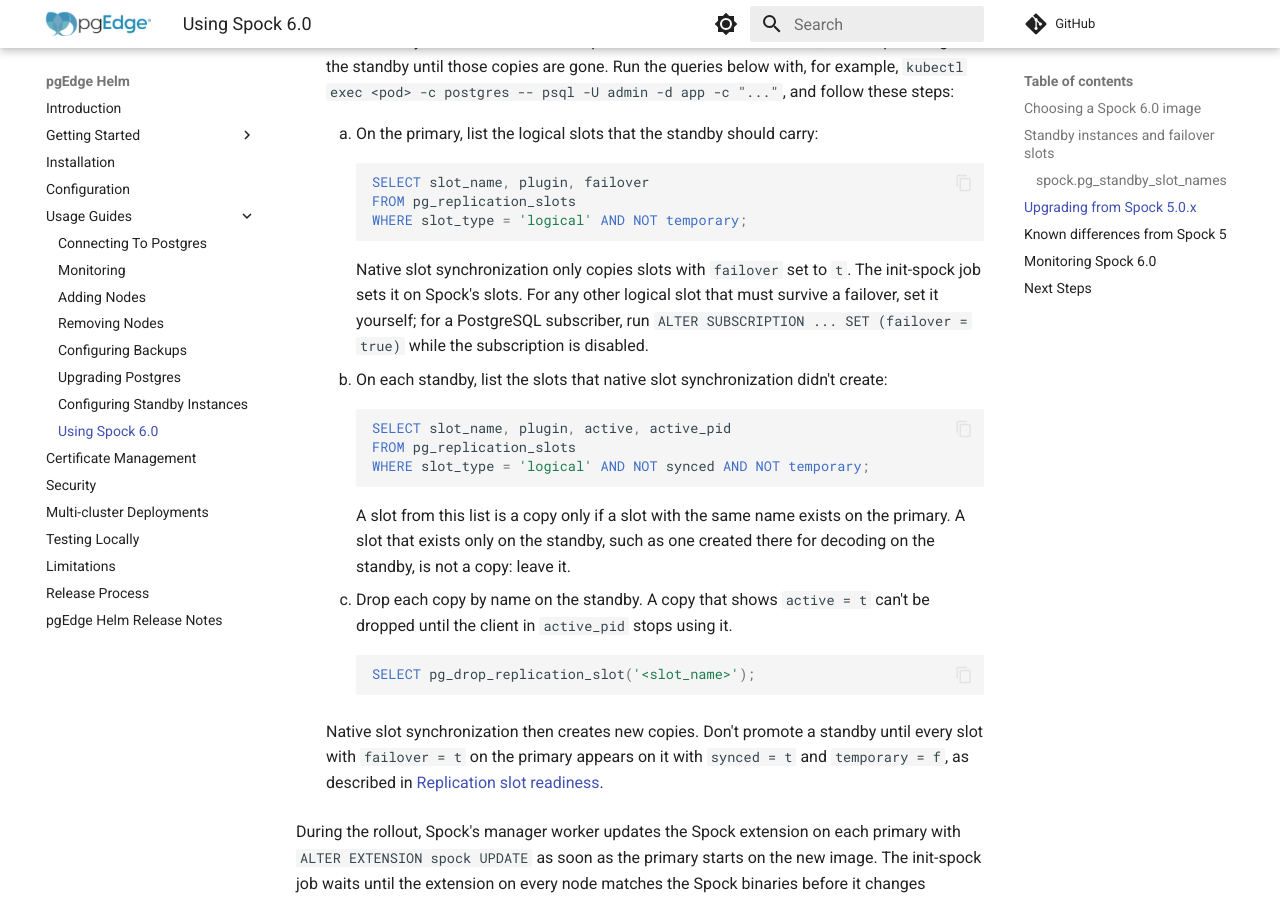
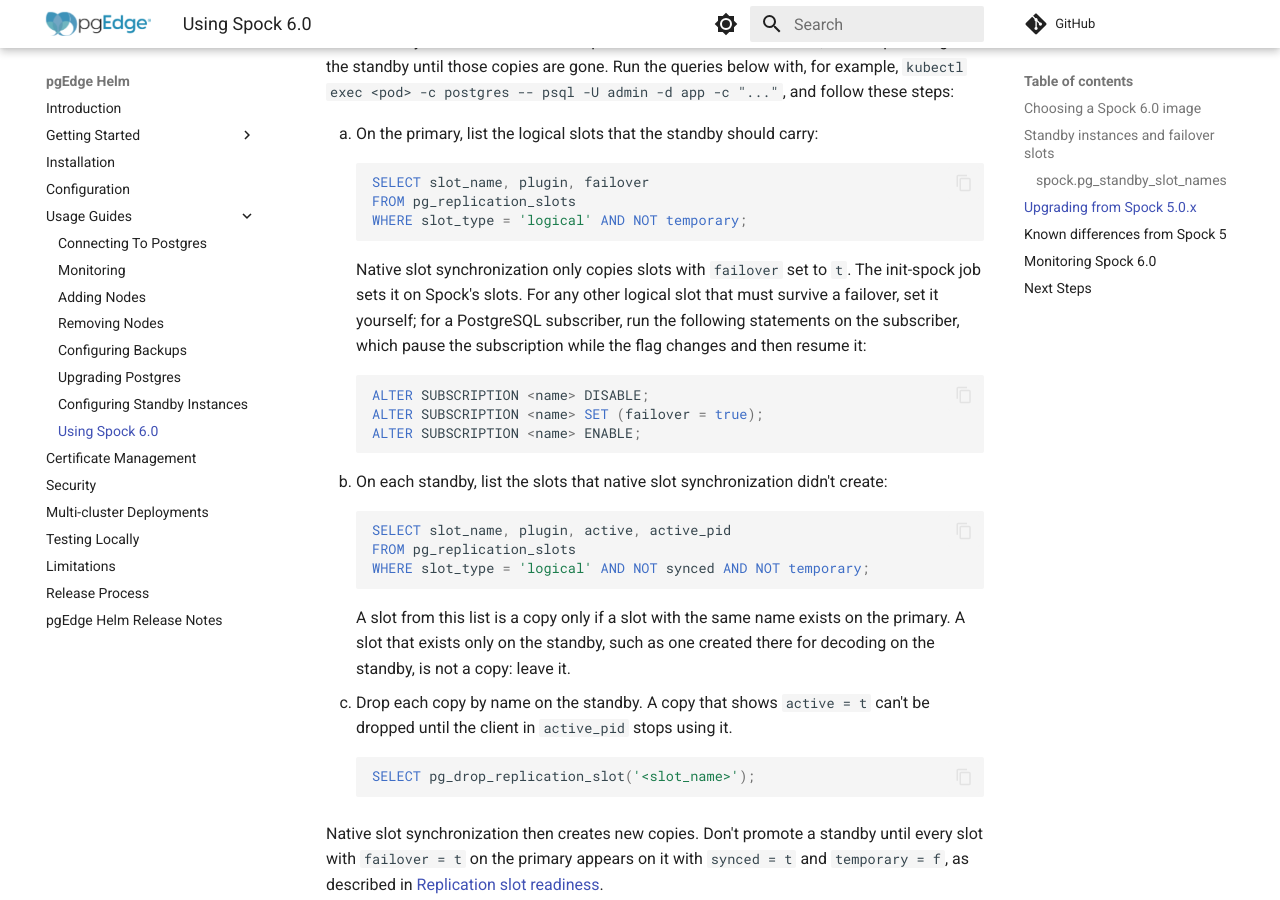
Before and after one commit to pgEdge/pgedge-helm, an MkDocs documentation site: the page built from docs/usage/spock6.md, in a window 1280 px wide and 900 px high, scrolled down 4563 px. Built offline with MkDocs 1.6.1 and Material for MkDocs 9.7.7, drawn with Linux system fonts in a browser that asks for light colours; comment, search, counter and statistics services are not loaded.

Commit message:
addressing AI review comments

````diff
--- a/docs/usage/spock6.md
+++ b/docs/usage/spock6.md
@@ -125,7 +125,13 @@ Use the following steps to upgrade:
         WHERE slot_type = 'logical' AND NOT temporary;
         ```
 
-        Native slot synchronization only copies slots with `failover` set to `t`. The init-spock job sets it on Spock's slots. For any other logical slot that must survive a failover, set it yourself; for a PostgreSQL subscriber, run `ALTER SUBSCRIPTION ... SET (failover = true)` while the subscription is disabled.
+        Native slot synchronization only copies slots with `failover` set to `t`. The init-spock job sets it on Spock's slots. For any other logical slot that must survive a failover, set it yourself; for a PostgreSQL subscriber, run the following statements on the subscriber, which pause the subscription while the flag changes and then resume it:
+
+        ```sql
+        ALTER SUBSCRIPTION <name> DISABLE;
+        ALTER SUBSCRIPTION <name> SET (failover = true);
+        ALTER SUBSCRIPTION <name> ENABLE;
+        ```
 
     2. On each standby, list the slots that native slot synchronization didn't create:
 
````
Also changed, not shown: docs/usage/standby.md (+2 -2 lines).
